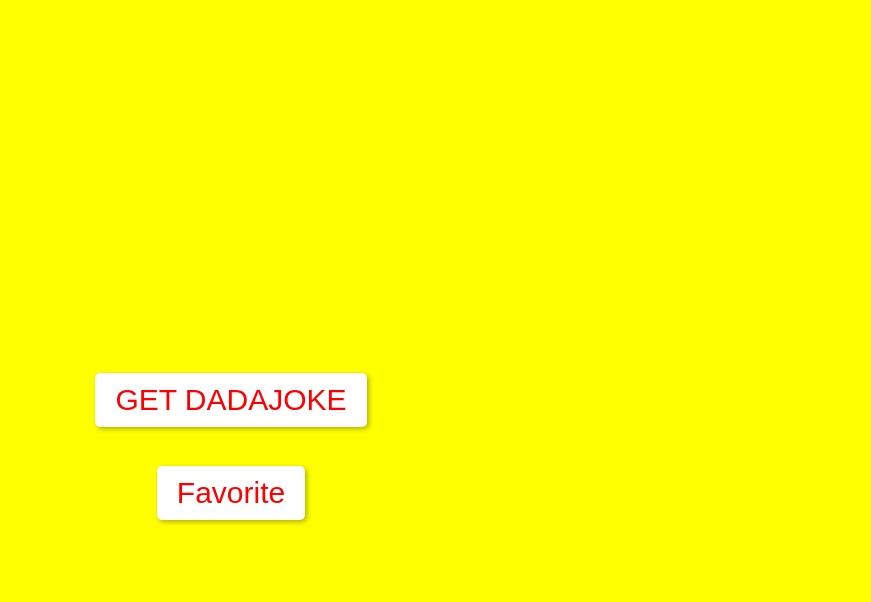
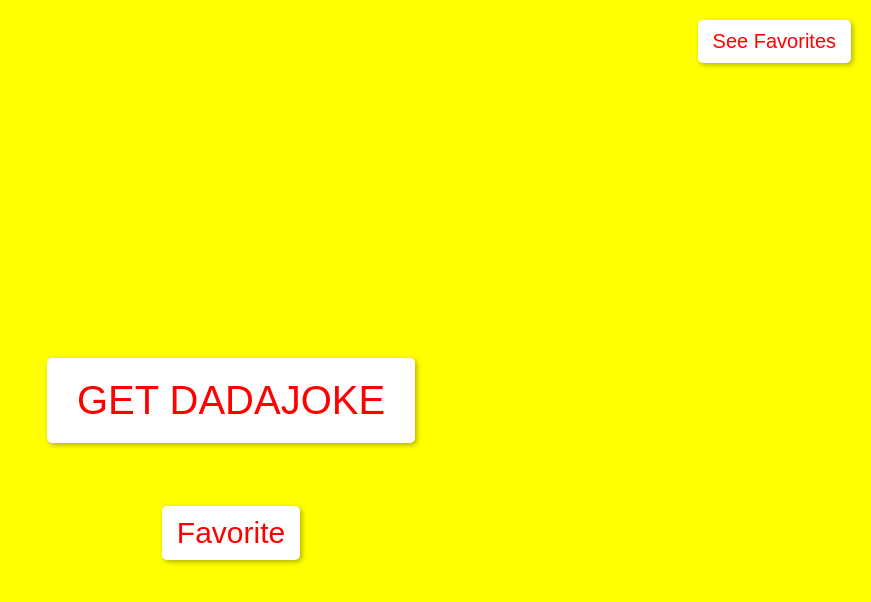
Before and after one commit to mozartamadeus1756/DADJOKE, a website: page index.html in a window 1280 px wide. Shown: the whole page, without its empty margins (409-1280 px from the left). Drawn offline with Linux system fonts and the light colour scheme; a web font is replaced by a local one.

Commit message:
final code fixes

```diff
--- a/index.html
+++ b/index.html
@@ -14,6 +14,8 @@
     <button id="button" type="button">GET DADAJOKE</button>
     <p id="punchline"></p>
     <button id="favorite" type="button">Favorite</button>
+    <button id="see-favorites" type="button">See Favorites</button>
+
 
 
     <script src="script.js"></script>
--- a/server.js
+++ b/server.js
@@ -2,6 +2,7 @@ require('dotenv').config();
 const express = require('express');
 const mariadb = require('mariadb');
 const cors = require('cors');
+
 
 const app = express();
 const port = 5502;
@@ -32,6 +33,11 @@ app.post("/favorite", async (req) => {
   }
 });
 
+app.get("/seeFavorites", async (req) => {
+  return("yolo")
+})
+
+
 app.listen(port, () => {
   console.log(`server running at https://localhost:${port}`);
 });
--- a/style.css
+++ b/style.css
@@ -12,8 +12,8 @@ body {
 
 #button {
     color: red;
-    font-size: 30px;
-    padding: 10px 20px;
+    font-size: 40px;
+    padding: 20px 30px;
     border: none;
     border-radius: 5px;
     cursor: pointer;
@@ -30,15 +30,30 @@ body {
 #punchline {
     color: black;
     font-size: 25px;
-    margin-top: 20vh;
+    margin-top: 30vh;
     text-align: center;
-
 }
 
 #favorite{
     color: red;
     font-size: 30px;
-    padding: 10px 20px;
+    padding: 10px 15px;
+    border: none;
+    border-radius: 5px;
+    cursor: pointer;
+    background-color: white;
+    box-shadow: 2px 2px 5px rgba(0, 0, 0, 0.3);
+    font-family: 'Jersey 15', sans-serif;
+    margin-top: px;
+}
+
+#see-favorites {
+    position: absolute;
+    top: 20px;
+    right: 20px;
+    color: red;
+    font-size: 20px;
+    padding: 10px 15px;
     border: none;
     border-radius: 5px;
     cursor: pointer;
```
